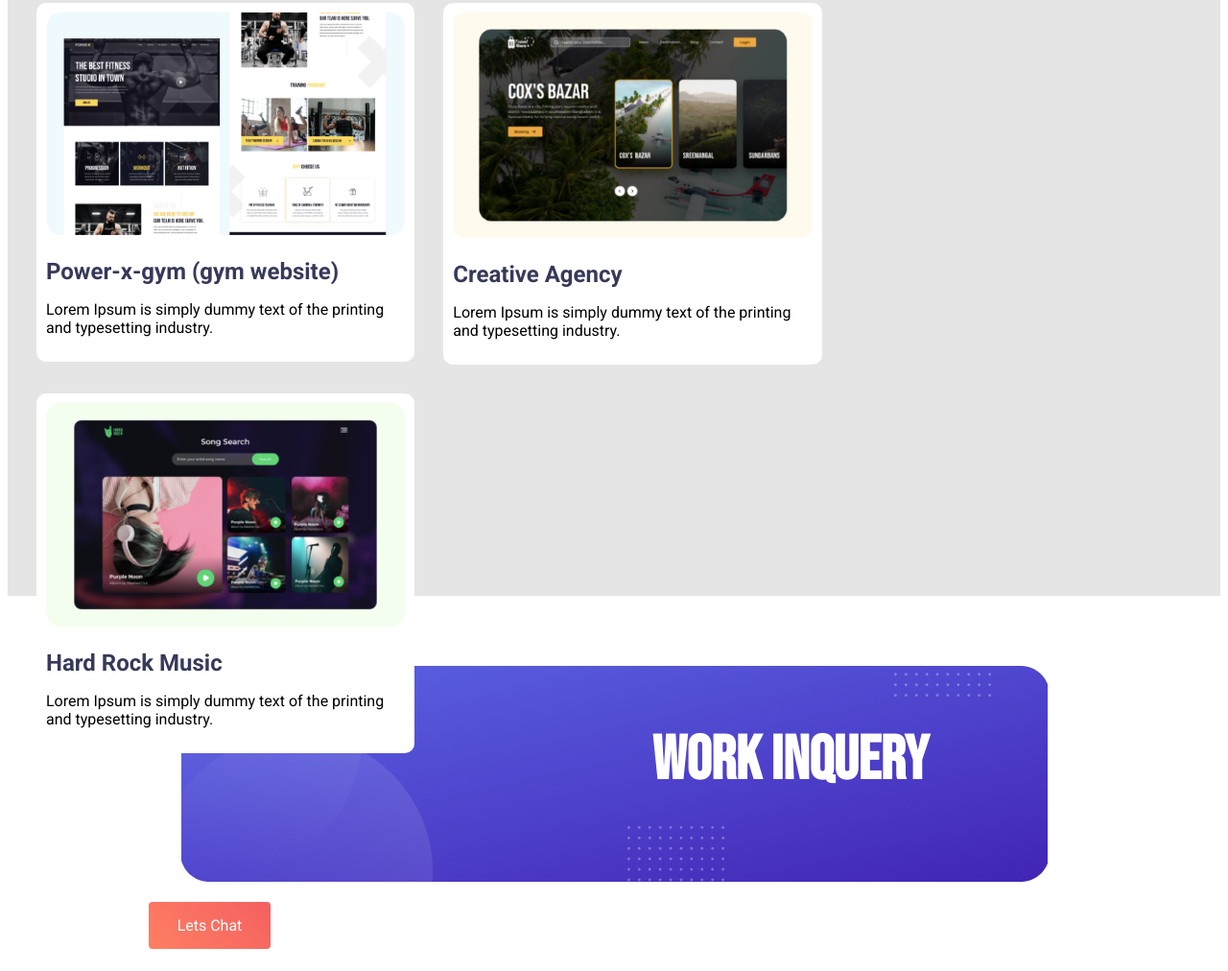
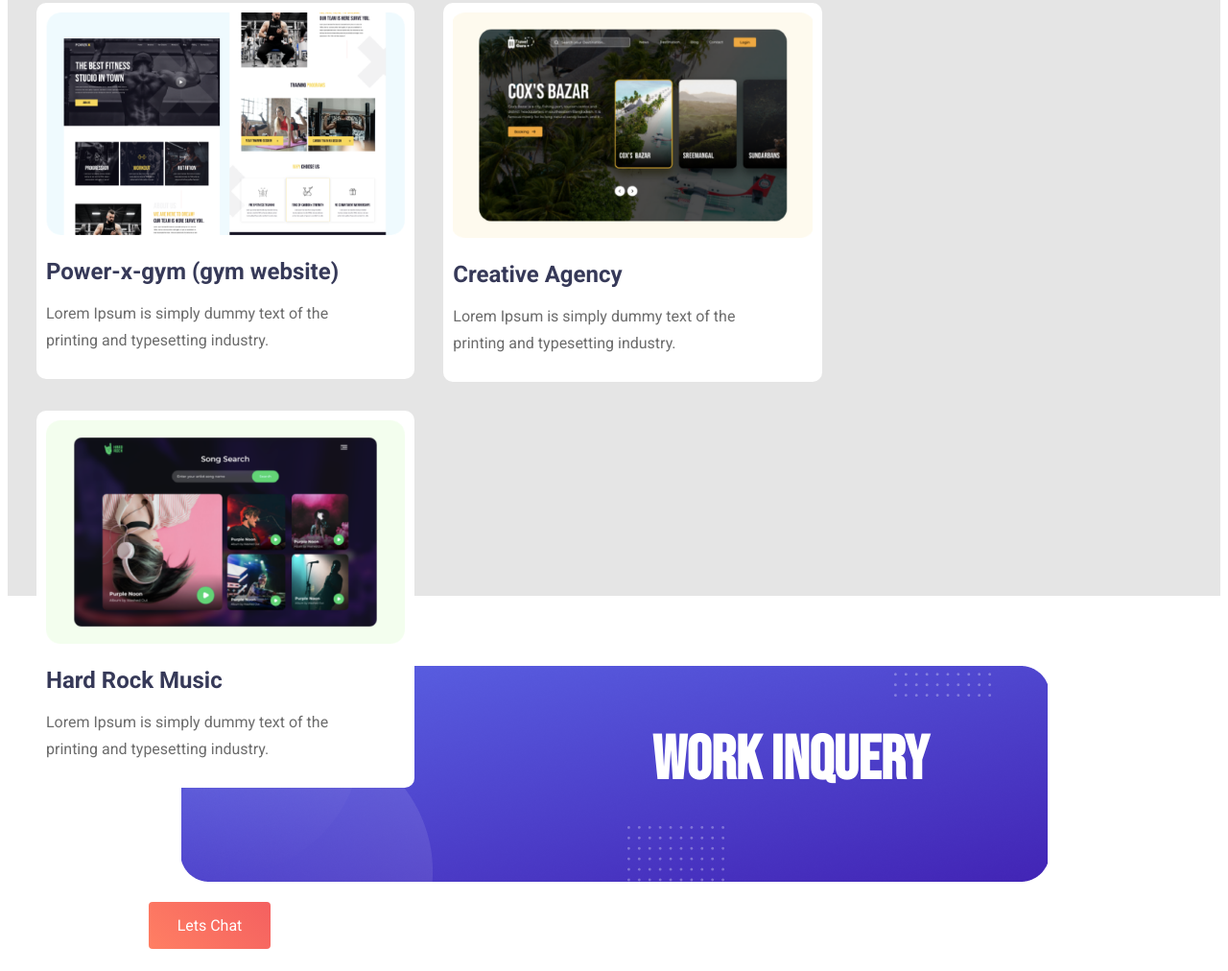
Before and after one commit to saifulppro/assignment-1, a plain HTML site: page index.html in a window 1280 px wide. Shown: the part 1647-2659 px from the top of the page at 96% size. Drawn offline with Linux system fonts and the light colour scheme.

Commit message:
fix some css issue

```diff
--- a/index.html
+++ b/index.html
@@ -20,7 +20,7 @@
         </div>
         <section class="two-part-section">
             <div class="section-part">
-                <h1>Hello, I'm <span>Rob Davidson</span></h1>
+                <h1>Hello, I'm <span>Saiful Alam</span></h1>
                 <p>Lorem ipsum dolor sit amet, consectetur adipisicing elit. Necessitatibus quia provident quos illum, cumque adipisci esse ab ratione voluptatum obcaecati rerum veniam iure quasi numquam alias ex ea vero fuga!</p>
                 <a class="hire-btn" href="#" target="_blank">hire me</a>
             </div>
@@ -46,18 +46,18 @@
                 <div class="single-project">
                     <img src="images/1.png" alt="">
                 <a href="#">Power-x-gym (gym website)</a>
-                <p>Lorem Ipsum is simply dummy text of the printing and typesetting industry.</p>
+                <p>Lorem Ipsum is simply dummy text of the <br> printing and typesetting industry.</p>
                 </div>
                 <div class="single-project">
                     <img src="images/2.png" alt="">
                 <a href="#">Creative Agency</a>
-                <p>Lorem Ipsum is simply dummy text of the printing and typesetting industry.</p>
+                <p>Lorem Ipsum is simply dummy text of the <br> printing and typesetting industry.</p>
                 </div>
 
                 <div class="single-project">
                     <img src="images/3.png" alt="">
                 <a href="#">Hard Rock Music</a>
-                <p>Lorem Ipsum is simply dummy text of the printing and typesetting industry.</p>
+                <p>Lorem Ipsum is simply dummy text of the <br> printing and typesetting industry.</p>
                 </div>
             </div>
         </section>
--- a/style.css
+++ b/style.css
@@ -126,6 +126,12 @@ body{
 	text-decoration: none;
 	color: #363958;
 }
+.single-project p {
+	font-size: 16px;
+	font-family: "Roboto", sans-serif;
+	line-height: 28px;
+	color: #6C6C6C;
+}
 
 .inquery-section {
 	height: 300px;
```
